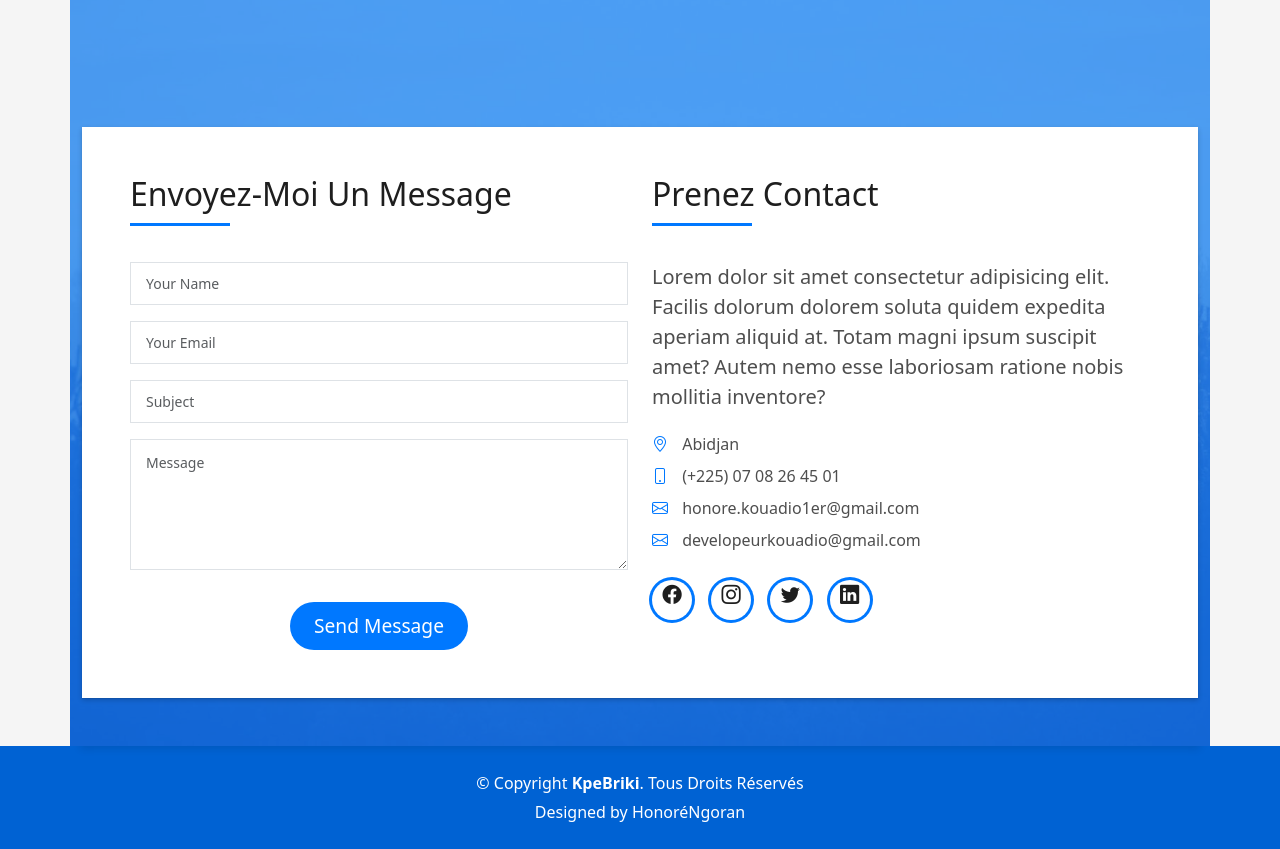
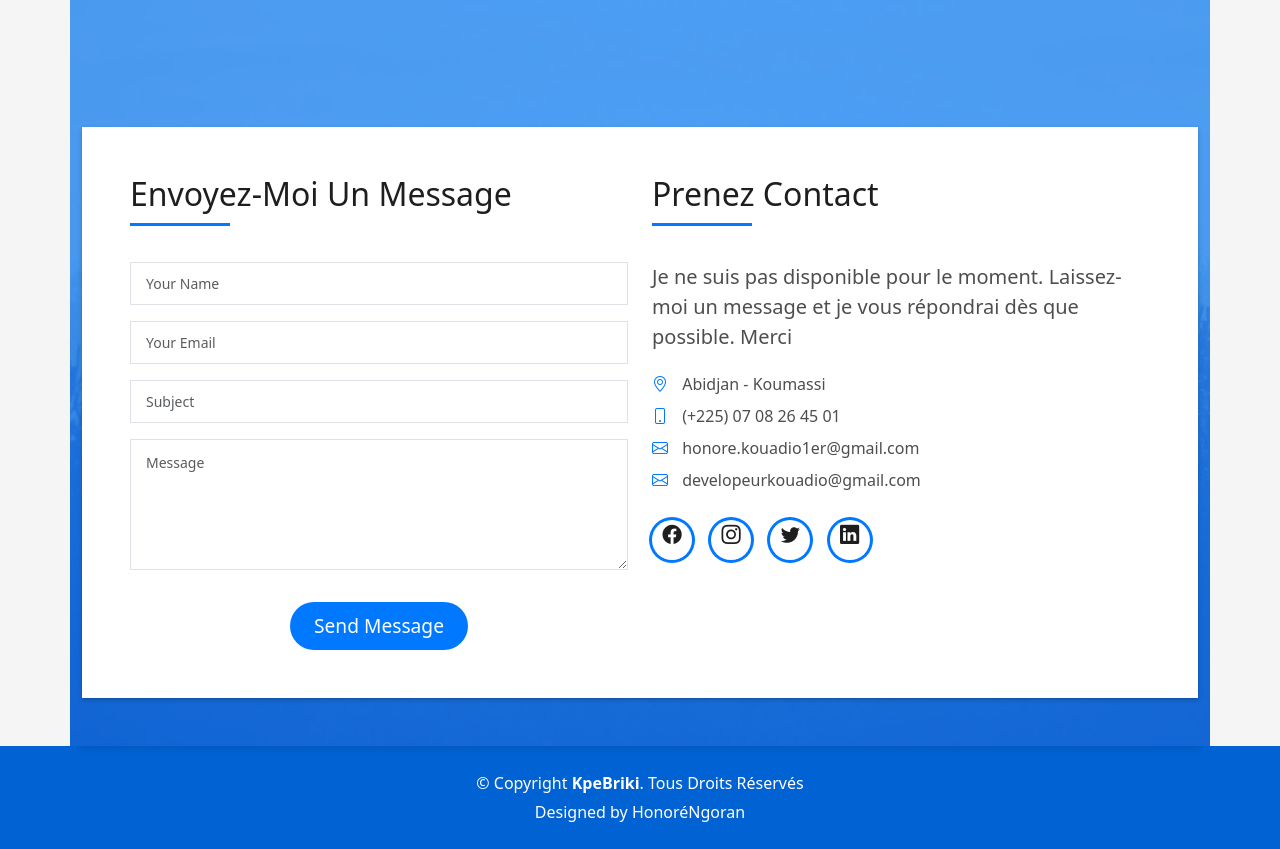
Before and after one commit to ngorank/myportofolio, a PHP site: page / in a window 1280 px wide. Shown: the part 5284-6133 px from the top of the page. Run offline with PHP 8.4, Linux system fonts and the light colour scheme.

Commit message:
Prenez contact

```diff
--- a/index.php
+++ b/index.php
@@ -674,13 +674,10 @@
                     </div>
                     <div class="more-info">
                       <p class="lead">
-                        Lorem  dolor sit amet consectetur adipisicing elit. Facilis dolorum dolorem soluta quidem
-                        expedita aperiam aliquid at.
-                        Totam magni ipsum suscipit amet? Autem nemo esse laboriosam ratione nobis
-                        mollitia inventore?
+                      Je ne suis pas disponible pour le moment. Laissez-moi un message et je vous répondrai dès que possible. Merci
                       </p>
                       <ul class="list-ico">
-                        <li><span class="bi bi-geo-alt"></span> Abidjan</li>
+                        <li><span class="bi bi-geo-alt"></span> Abidjan - Koumassi</li>
                         <li><span class="bi bi-phone"></span> (+225) 07 08 26 45 01</li>
                         <li><span class="bi bi-envelope"></span> honore.kouadio1er@gmail.com</li>
                         <li><span class="bi bi-envelope"></span> developeurkouadio@gmail.com</li>
```
